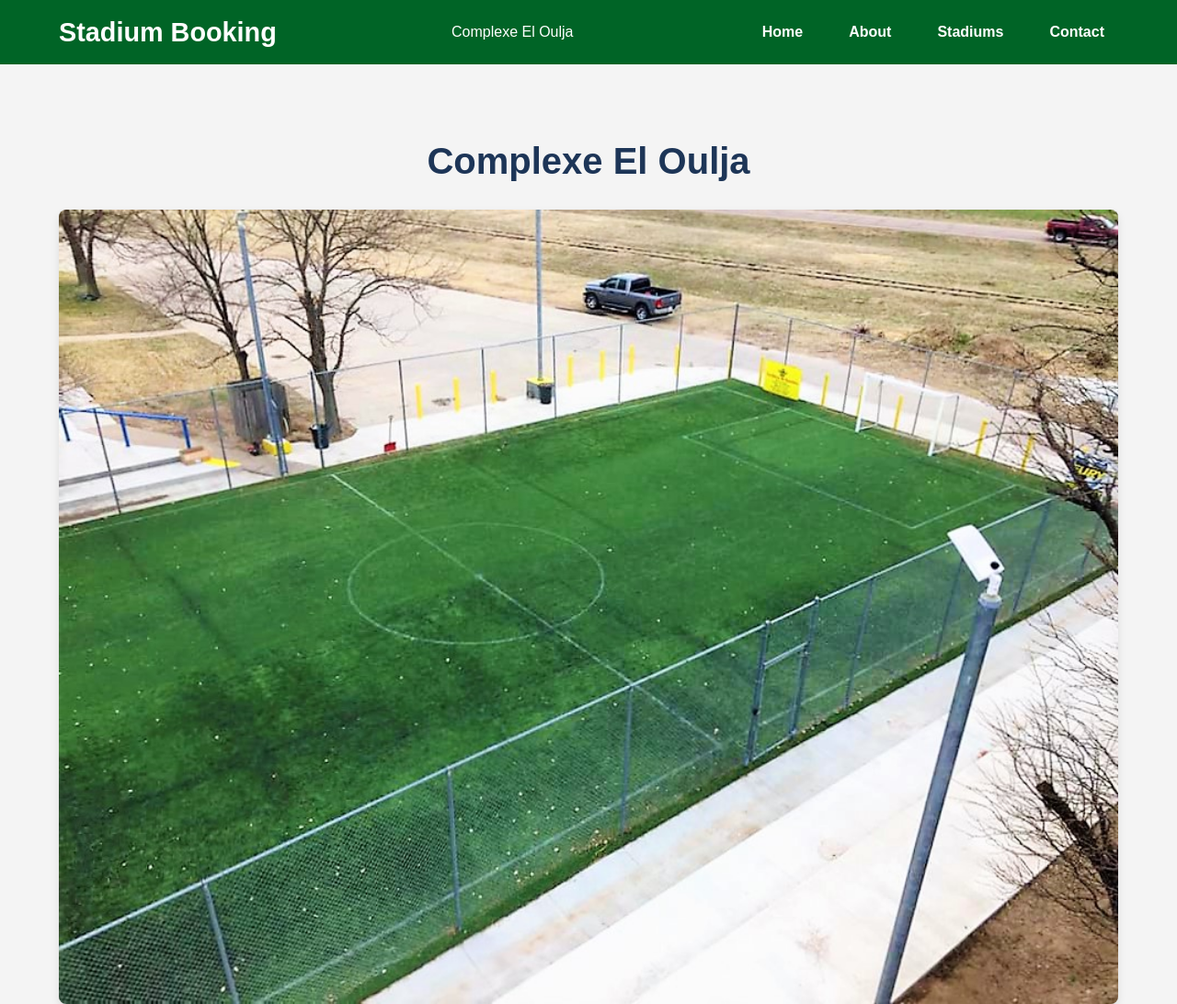
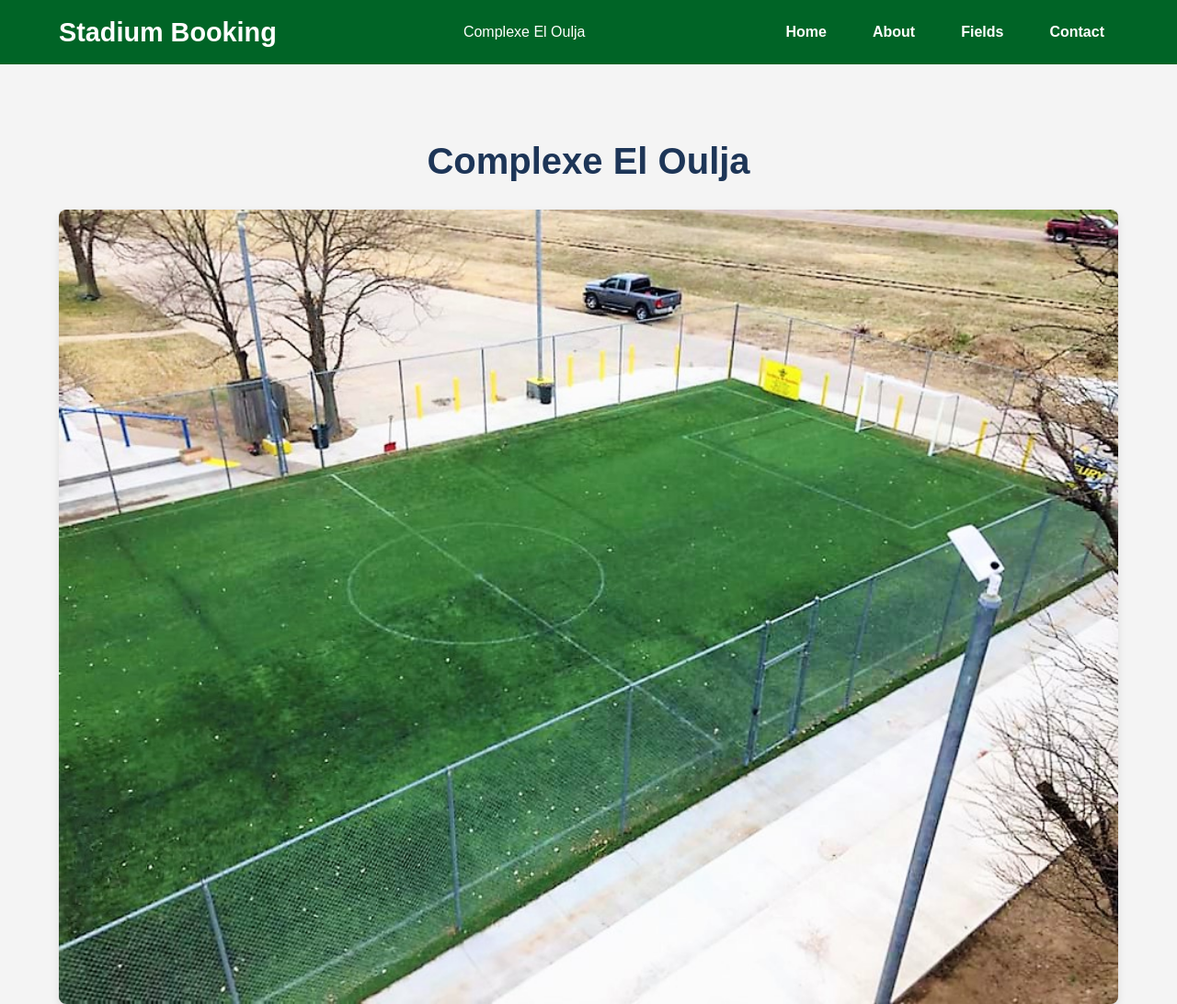
Before and after one commit to 3alibelabdia/fields, a plain HTML site: page field2-details.html in a window 1280 px wide. Shown: the top 1092 px of the page at 92% size. Drawn offline with Linux system fonts and the light colour scheme.

Commit message:
Update field2-details.html

```diff
--- a/field2-details.html
+++ b/field2-details.html
@@ -16,7 +16,7 @@
         <ul>
           <li><a href="index.html">Home</a></li>
           <li><a href="about.html">About</a></li>
-          <li><a href="stadiums.html">Stadiums</a></li>
+          <li><a href="fields.html">Fields</a></li>
           <li><a href="contact.html">Contact</a></li>
         </ul>
       </nav>
```
